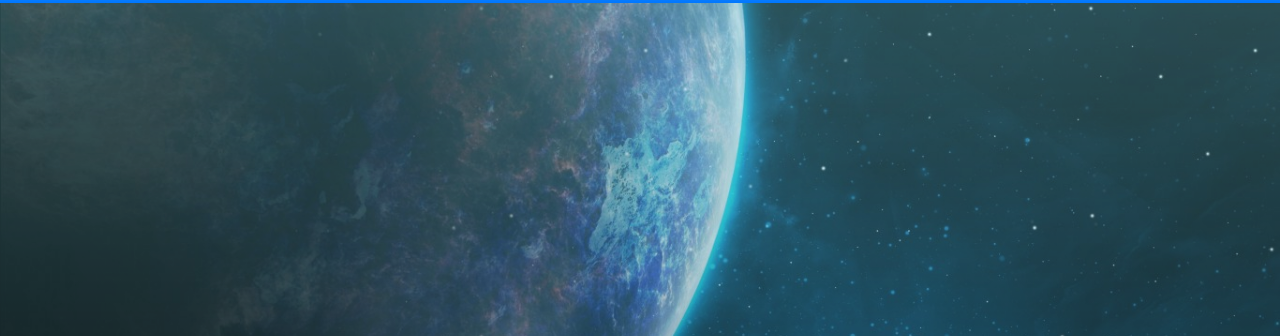
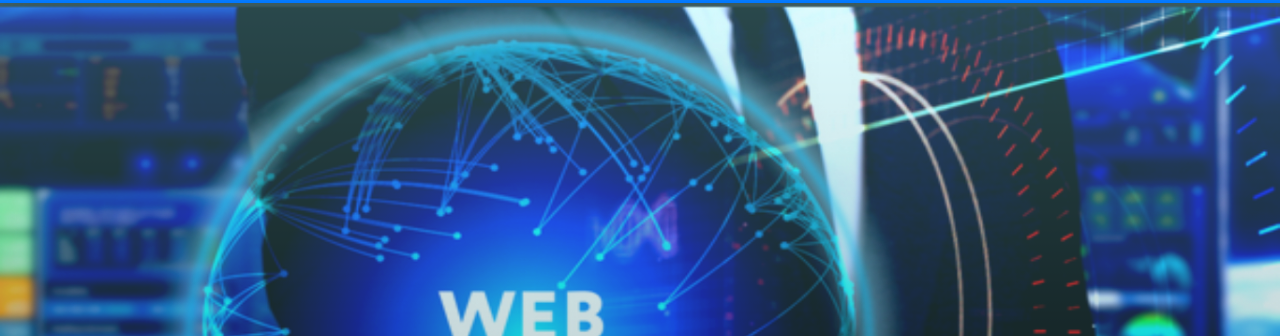
Before and after one commit to Arnab-kumar-das/uhost, a plain HTML site: page index.html in a window 1280 px wide. Shown: the part 67-403 px from the top of the page. Drawn offline with Linux system fonts and the light colour scheme.

Commit message:
change the template background image

```diff
--- a/index.html
+++ b/index.html
@@ -37,7 +37,7 @@
     <!-- Template || Landing section  -->
     <div class="bg-img-wrapper">
         <div class="bg-pic">
-            <img src="img/planet_4k_2-1366x768.jpg" alt="">
+            <img src="img/hosting-background-GB.jpg" alt="">
         </div>
         <div class="pic-caption">
             Pic Caption
```
